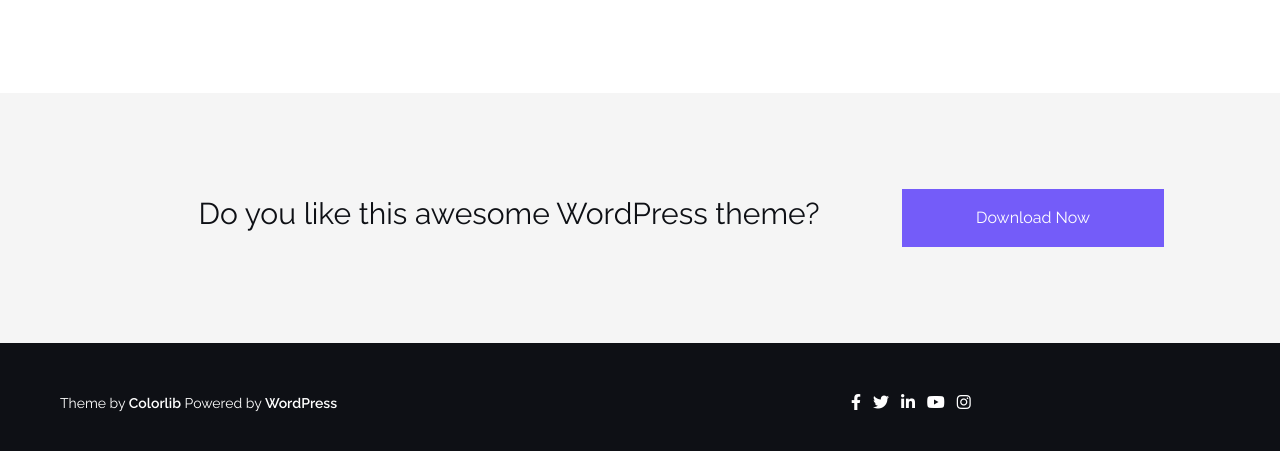
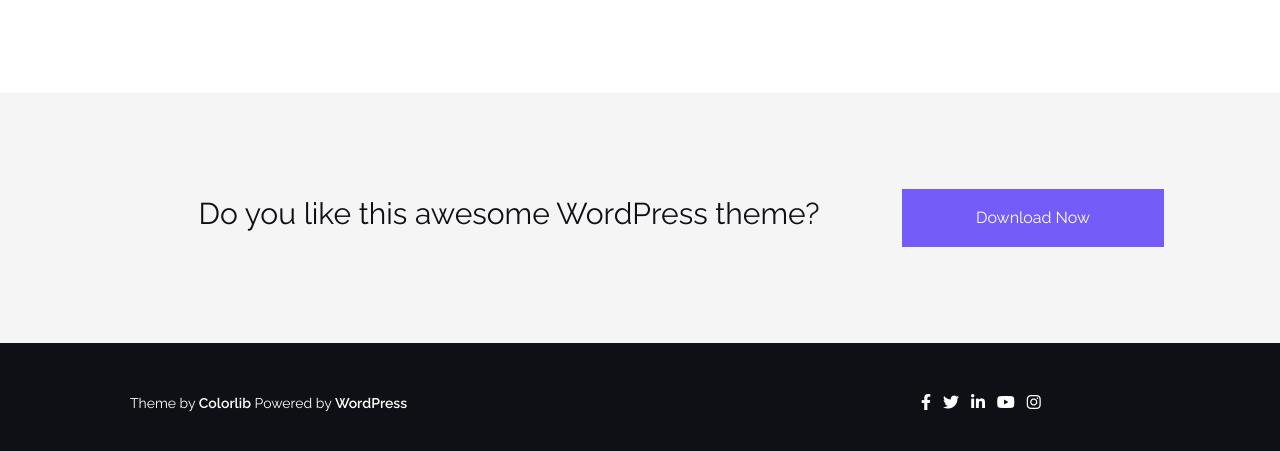
Before and after one commit to Junaid-Z/Junaid-Z.github.io, a plain HTML site: page index.html in a window 1280 px wide. Shown: the part 5150-5601 px from the top of the page. Drawn offline with nearby package versions, Linux system fonts and the light colour scheme.

Commit message:
Style Fix

```diff
--- a/index.html
+++ b/index.html
@@ -414,7 +414,7 @@
 
 	</main>
 	<footer>
-		<div class="row m-0 container p-5">
+		<div class="row m-0 container mx-auto p-5">
 			<p class="col-md-9"> Theme by <a href="">Colorlib</a> Powered by <a href="#">WordPress</a> </p>
 			<div class="col-md-3 text-md-start text-end ms-md-auto ms-auto logos">
 				<a class="ms-2" href="#">
```
